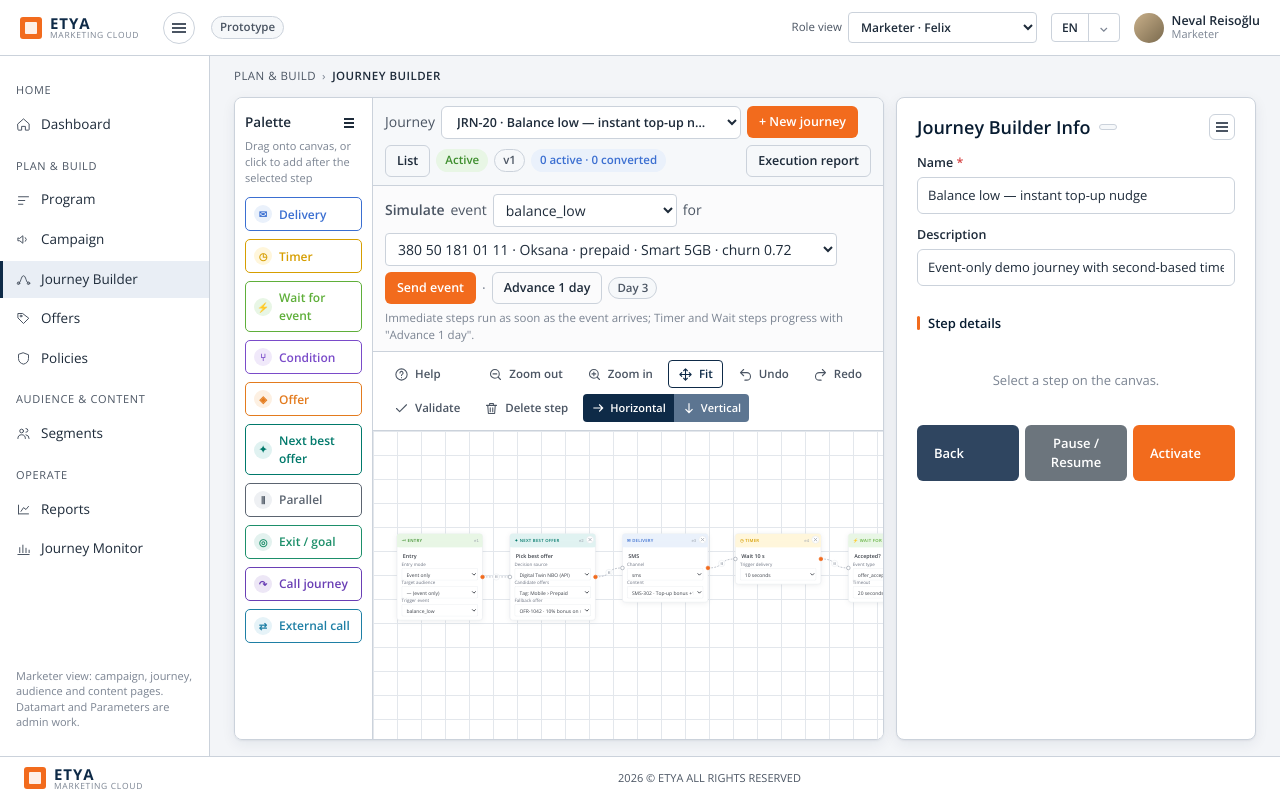
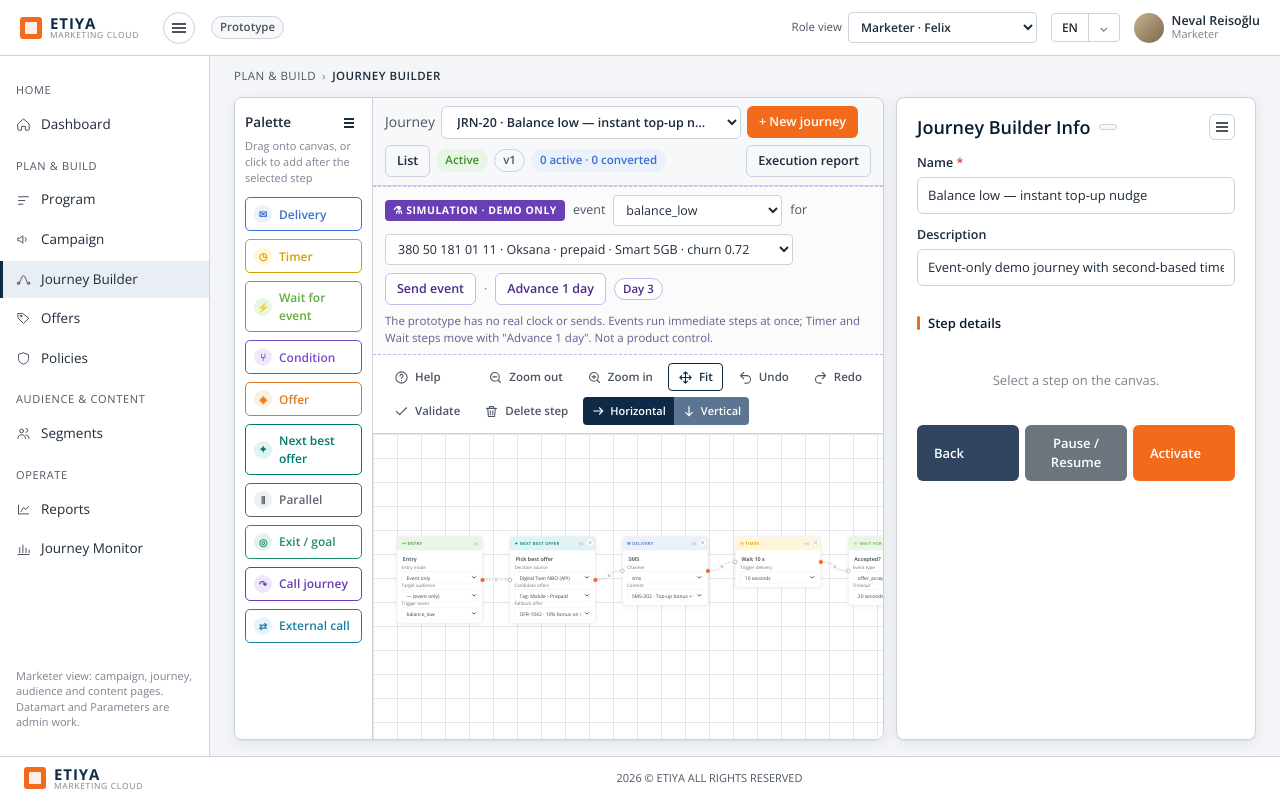
Before and after one commit to nevalreisoglu/CM-New-UI-UX, a plain HTML site: page index.html in a window 1280 px wide. Drawn offline with nearby package versions, Linux system fonts and the light colour scheme.

Commit message:
v41: ETIYA brand spelling + simulation strip marked demo-only
- Correct the brand name to ETIYA across the prototype: top-bar logo,
  footer, campaign label list (CAMP_LABELS), the label field on every
  demo campaign, the admin role name and the palette comment.
- Journey Builder and Journey Monitor: move "Send event", "Advance 1 day",
  "Advance 5 days" and "Reset" into a dashed purple "Simulation - demo only"
  strip with a .simbar style, so the demo clock controls read as prototype
  scaffolding rather than product features. Tooltips explain what each
  control does and the hint text states the prototype has no real clock
  or sends.
- README and CHANGELOG updated to v41; brand spelling fixed there too.

Co-Authored-By: Claude Opus 5 <noreply@anthropic.com>
Claude-Session: https://claude.ai/code/session_01BwiBgFyUtqeCnfaRCsqiLw

```diff
--- a/index.html
+++ b/index.html
@@ -3,7 +3,7 @@
 <title>ECM Journey Studio</title>
 <link rel="stylesheet" href="https://fonts.googleapis.com/css2?family=Open+Sans:wght@400;500;600;700&family=IBM+Plex+Mono:wght@400;500&display=swap">
 <style>
-/* Single-theme by design: Etya commercial palette — navy primary, dark-orange accent, neutral greys. --green keeps its variable name for compatibility but now carries the navy primary; status greens live in --ok. */
+/* Single-theme by design: Etiya commercial palette — navy primary, dark-orange accent, neutral greys. --green keeps its variable name for compatibility but now carries the navy primary; status greens live in --ok. */
 :root{
   --bg:#F3F5F8; --surface:#FFFFFF; --surface-2:#F6F8FA; --ink:#1E2B3A; --ink-2:#6B7280; --ink-3:#9AA1AC;
   --line:#E5E7EB; --line-2:#EEF0F3;
@@ -552,6 +552,15 @@ body{font-size:14px}
 .kv dt{font-weight:600;color:var(--ink-2)}
 .tip{width:15px;height:15px;font-size:9.5px}
 #camp-table td:first-child{min-width:200px}
+/* simulation strip — demo-only controls, visibly separated from product UI */
+.simbar{display:flex;align-items:center;gap:8px;flex-wrap:wrap;padding:8px 12px;margin:0 20px 10px;border:1.5px dashed #C9B8F0;background:repeating-linear-gradient(135deg,#F7F3FF 0 10px,#F2ECFD 10px 20px);border-radius:8px;font-size:12.5px}
+.ctool.simbar{margin:0;border-radius:0;border-left:0;border-right:0}
+.simbar .simtag{display:inline-flex;align-items:center;gap:5px;background:#6A3FB5;color:#fff;font-weight:700;font-size:10.5px;letter-spacing:.05em;text-transform:uppercase;padding:3px 8px;border-radius:4px;white-space:nowrap}
+.simbar .btn{background:#fff;border:1px solid #C9B8F0;color:#4B2A8C}
+.simbar .btn:hover{background:#EFE8FC}
+.simbar .pill{background:#fff;border-color:#C9B8F0;color:#4B2A8C}
+.simbar .hint{color:#6B5A8E;font-size:11.5px}
+.simbar select{border:1px solid #C9B8F0;border-radius:4px;padding:5px 8px;background:#fff}
 /* programs */
 .gantt{display:grid;grid-template-columns:230px 1fr;font-size:12.5px}
 .gantt .gh{padding:6px 10px;color:var(--ink-3);font-size:11px;border-bottom:1px solid var(--line-2)}
@@ -618,7 +627,7 @@ body{font-size:14px}
 
 <div class="app">
   <header class="topbar">
-    <div class="logo"><span class="mark"></span><span class="w"><b>ETYA</b><small>Marketing Cloud</small></span></div>
+    <div class="logo"><span class="mark"></span><span class="w"><b>ETIYA</b><small>Marketing Cloud</small></span></div>
     <button class="burger" id="btn-nav" aria-label="Collapse or expand the menu" title="Collapse menu"><i></i></button>
     <div class="proto"><span class="pill" title="Prototype — not a product version">Prototype</span></div>
     <div class="tright">
@@ -681,15 +690,15 @@ body{font-size:14px}
                 <div class="grow"></div>
                 <button class="btn sm outline" id="btn-report">Execution report</button>
               </div>
-              <div class="ctool evbar">
-                <span style="font-weight:600;color:var(--ink-2)">Simulate</span>
+              <div class="ctool evbar simbar" title="Demo only — not part of the product">
+                <span class="simtag">⚗ Simulation · demo only</span>
                 <label for="ev-name" style="color:var(--ink-2)">event</label><select id="ev-name"></select>
                 <label for="ev-cust" style="color:var(--ink-2)">for</label><select id="ev-cust"></select>
-                <button class="btn sm primary" id="btn-send-event">Send event</button>
+                <button class="btn sm" id="btn-send-event">Send event</button>
                 <span style="color:var(--ink-3)">·</span>
-                <button class="btn sm outline" id="btn-tick-j">Advance 1 day</button>
+                <button class="btn sm" id="btn-tick-j" title="Move the simulated clock one day forward">Advance 1 day</button>
                 <span class="pill" id="daypill-j">Day 0</span>
-                <span class="hint" style="color:var(--ink-3);font-size:11.5px">Immediate steps run as soon as the event arrives; Timer and Wait steps progress with "Advance 1 day".</span>
+                <span class="hint">The prototype has no real clock or sends. Events run immediate steps at once; Timer and Wait steps move with "Advance 1 day". Not a product control.</span>
               </div>
               <div class="ctool">
                 <button class="ic" title="Help"><svg viewBox="0 0 24 24"><circle cx="12" cy="12" r="9"/><path d="M9.5 9.5a2.5 2.5 0 1 1 3.5 2.3c-.7.4-1 .9-1 1.7M12 17h0"/></svg><span>Help</span></button>
@@ -850,14 +859,18 @@ body{font-size:14px}
     <section class="view" id="view-monitor">
       <div class="split" style="grid-template-columns:1fr 0;gap:0">
         <div class="card left">
-          <div class="card-h"><h2>Journey Monitor</h2><p>Per-customer journey state, funnel by step, and point-in-time participant lists. The simulator advances one day per tick with mock delivery outcomes and events.</p></div>
+          <div class="card-h"><h2>Journey Monitor</h2><p>Per-customer journey state, funnel by step, and point-in-time participant lists.</p></div>
           <div class="toolrow">
             <label for="msel" style="color:var(--ink-2)">Journey</label>
             <select id="msel"></select>
-            <button class="btn sm primary" id="btn-tick">Advance 1 day</button>
-            <button class="btn sm grey" id="btn-tick5">Advance 5 days</button>
-            <button class="btn sm outline" id="btn-reset">Reset</button>
+          </div>
+          <div class="simbar" title="Demo only — not part of the product">
+            <span class="simtag">⚗ Simulation · demo only</span>
+            <button class="btn sm" id="btn-tick" title="Move the simulated clock one day forward: timers expire, mock delivery outcomes are generated, customers move on">Advance 1 day</button>
+            <button class="btn sm" id="btn-tick5" title="Five days at once">Advance 5 days</button>
+            <button class="btn sm" id="btn-reset" title="Back to day 0; participants reloaded from the entry segment">Reset</button>
             <span class="pill" id="daypill">Day 0</span>
+            <span class="hint">The prototype has no real clock or sends — these buttons move a simulated clock so you can watch customers progress. In the product the monitor updates on its own.</span>
           </div>
           <div class="h4">Journeys — status, version and activation</div>
           <div class="padx" style="padding-bottom:8px">
@@ -999,7 +1012,7 @@ body{font-size:14px}
       <div class="padx" style="overflow:auto;padding-top:8px"><table class="tbl" id="jlist-table"><thead><tr><th>Journey</th><th>Status</th><th>Version</th><th>Entry</th><th>Steps</th><th>Participants</th><th>Activated</th><th>Created</th><th></th></tr></thead><tbody></tbody></table></div>
     </div>
   </div>
-  <footer class="footer"><div class="logo"><span class="mark"></span><span class="w"><b>ETYA</b><small>Marketing Cloud</small></span></div><div class="c">2026 © ETYA ALL RIGHTS RESERVED</div></footer>
+  <footer class="footer"><div class="logo"><span class="mark"></span><span class="w"><b>ETIYA</b><small>Marketing Cloud</small></span></div><div class="c">2026 © ETIYA ALL RIGHTS RESERVED</div></footer>
 </div>
 
 <script>
@@ -1081,22 +1094,22 @@ const CAMPAIGNS = [
   {id:'434',name:'Renewal opened → app push follow-up',type:'Event',status:'Active',category:'Retention',sub:'Package renewal',label:'KYIVSTAR-DEMO',program:'Package renewal',createdBy:'Neval Reisoğlu',updatedBy:'Neval Reisoğlu',created:'2026-09-09',updated:'2026-09-12',start:'2026-09-14T00:00',end:'2026-09-30T23:59',datamart:'Event DataMart',cg:'No Control Group',presend:'1 day',priority:14,cbd:true,alarms:false,objective:'Customers who opened the renewal SMS but did not renew get a push with one-tap renewal.',desc:'Follow-up to customers who opened the renewal SMS (segment on the Event DataMart).',strategy:'Manual',lists:[{id:'ML-2203',mode:'Include'}],offers:['OFR-1042'],channels:['push'],contents:['PSH-401'],sortCol:'',sortDir:''},
   {id:'435',name:'Renewal — last day reminder',type:'Info',status:'Active',category:'Retention',sub:'Package renewal',label:'KYIVSTAR-DEMO',program:'Package renewal',createdBy:'Neval Reisoğlu',updatedBy:'Neval Reisoğlu',created:'2026-09-09',updated:'2026-09-12',start:'2026-09-14T00:00',end:'2026-09-30T23:59',datamart:'Main DataMart',cg:'5% Control Group',presend:'1 day',priority:8,cbd:true,alarms:false,objective:'Info message on the expiry day for customers still not renewed.',desc:'Scheduled at 10:00 local; pre-sent period prevents duplicate sends.',strategy:'Manual',lists:[{id:'ML-2202',mode:'Include'},{id:'ML-2203',mode:'Exclude'},{id:'ML-2210',mode:'Exclude'}],offers:[],channels:['sms'],contents:['SMS-303'],sortCol:'',sortDir:''},
   {id:'436',name:'Data add-on cross-sell after renewal',type:'Offer',status:'Draft',category:'Upsell',sub:'Data add-on',label:'KYIVSTAR-DEMO',program:'Package renewal',createdBy:'Neval Reisoğlu',updatedBy:'',created:'2026-09-12',updated:'2026-09-12',start:'2026-09-15T00:00',end:'2026-10-15T23:59',datamart:'Main DataMart',cg:'No Control Group',presend:'7 days',priority:6,cbd:true,alarms:false,objective:'Offer 5 GB add-on to renewed high-usage customers; Campaign Type overlap rule keeps it behind 433.',desc:'',strategy:'NBO',lists:[{id:'ML-2402',mode:'Include'}],offers:['OFR-1043'],channels:['push','sms'],contents:['PSH-403','SMS-320'],sortCol:'DATA_USAGE_GB',sortDir:'Descending'},
-  {id:'3310',name:'Top-up bonus 10%',type:'Offer',status:'Active',category:'Retention',sub:'Top-up',label:'ETYA',program:'Churn prevention',createdBy:'Neval Reisoğlu',updatedBy:'Neval Reisoğlu',created:'2026-08-30',updated:'2026-09-05',start:'2026-09-01T00:00',end:'2026-12-31T23:59',datamart:'Main DataMart',cg:'5% Control Group',presend:'3 days',priority:10,cbd:true,alarms:false,objective:'Bonus on next top-up for churn-risk prepaid.',desc:'',strategy:'NBO',lists:[{id:'ML-2201',mode:'Include'}],offers:['OFR-1042'],channels:['sms','push'],contents:['SMS-302','PSH-401'],sortCol:'CHURN_RISK',sortDir:'Descending'},
-  {id:'3311',name:'Bonus reminder',type:'Info',status:'Active',category:'Retention',sub:'Top-up',label:'ETYA',program:'Churn prevention',createdBy:'Neval Reisoğlu',updatedBy:'',created:'2026-08-30',updated:'2026-08-30',start:'2026-09-01T00:00',end:'2026-12-31T23:59',datamart:'Main DataMart',cg:'No Control Group',presend:'1 day',priority:5,cbd:true,alarms:false,objective:'',desc:'',strategy:'Manual',lists:[{id:'ML-2201',mode:'Include'}],offers:[],channels:['push'],contents:['PSH-402'],sortCol:'',sortDir:''},
-  {id:'3312',name:'Retention personal offer',type:'Offer',status:'Active',category:'Retention',sub:'Assisted',label:'ETYA',program:'Churn prevention',createdBy:'Burcu Şahin',updatedBy:'',created:'2026-08-21',updated:'2026-08-21',start:'2026-09-01T00:00',end:'2026-12-31T23:59',datamart:'Main DataMart',cg:'No Control Group',presend:'30 days',priority:18,cbd:true,alarms:true,objective:'',desc:'',strategy:'Manual',lists:[{id:'ML-2201',mode:'Include'}],offers:['OFR-1060'],channels:['tm'],contents:['TM-601'],sortCol:'',sortDir:''},
-  {id:'2001',name:'Welcome',type:'Info',status:'Active',category:'Onboarding',sub:'Welcome',label:'ETYA',program:'Onboarding',createdBy:'Burcu Şahin',updatedBy:'Neval Reisoğlu',created:'2026-07-02',updated:'2026-08-11',start:'2026-07-05T00:00',end:'2026-12-31T23:59',datamart:'Main DataMart',cg:'No Control Group',presend:'365 days',priority:9,cbd:true,alarms:false,objective:'',desc:'',strategy:'Manual',lists:[{id:'ML-2301',mode:'Include'}],offers:[],channels:['email'],contents:['EML-201'],sortCol:'',sortDir:''},
-  {id:'2002',name:'Get the app',type:'Info',status:'Active',category:'Onboarding',sub:'App adoption',label:'ETYA',program:'Onboarding',createdBy:'Burcu Şahin',updatedBy:'',created:'2026-07-02',updated:'2026-07-02',start:'2026-07-05T00:00',end:'2026-12-31T23:59',datamart:'Main DataMart',cg:'No Control Group',presend:'30 days',priority:4,cbd:true,alarms:false,objective:'',desc:'',strategy:'Manual',lists:[{id:'ML-2301',mode:'Include'}],offers:[],channels:['sms'],contents:['SMS-310'],sortCol:'',sortDir:''},
-  {id:'2003',name:'5G first month free',type:'Offer',status:'Active',category:'Upsell',sub:'5G',label:'ETYA',program:'Growth',createdBy:'Ali Yasin Çiçek',updatedBy:'',created:'2026-07-20',updated:'2026-07-20',start:'2026-08-01T00:00',end:'2026-12-31T23:59',datamart:'Main DataMart',cg:'10% Control Group',presend:'60 days',priority:7,cbd:true,alarms:false,objective:'',desc:'',strategy:'Manual',lists:[{id:'ML-2402',mode:'Include'}],offers:['OFR-1051'],channels:['email','push'],contents:['EML-211','PSH-403'],sortCol:'',sortDir:''},
-  {id:'2410',name:'Data add-on 5GB',type:'Offer',status:'Expired',category:'Upsell',sub:'Data add-on',label:'ETYA',program:'Growth',createdBy:'Ali Yasin Çiçek',updatedBy:'',created:'2026-05-02',updated:'2026-05-02',start:'2026-05-05T00:00',end:'2026-06-30T23:59',datamart:'Main DataMart',cg:'No Control Group',presend:'30 days',priority:6,cbd:true,alarms:false,objective:'',desc:'',strategy:'Manual',lists:[{id:'ML-2402',mode:'Include'}],offers:['OFR-1043'],channels:['email'],contents:['EML-212'],sortCol:'',sortDir:''},
-  {id:'2511',name:'NPS survey — day 30',type:'Survey',status:'Active',category:'Experience',sub:'NPS',label:'ETYA',program:'Onboarding',createdBy:'Burcu Şahin',updatedBy:'',created:'2026-06-14',updated:'2026-06-14',start:'2026-07-01T00:00',end:'2026-12-31T23:59',datamart:'Main DataMart',cg:'No Control Group',presend:'90 days',priority:2,cbd:true,alarms:false,objective:'',desc:'',strategy:'Manual',lists:[{id:'ML-2301',mode:'Include'}],offers:[],channels:['email'],contents:['EML-230'],sortCol:'',sortDir:''},
-  {id:'2612',name:'Win-back 20% discount',type:'Offer',status:'Expired',category:'Win-back',sub:'Discount',label:'ETYA',program:'Churn prevention',createdBy:'Neval Reisoğlu',updatedBy:'',created:'2026-04-10',updated:'2026-04-10',start:'2026-04-15T00:00',end:'2026-05-31T23:59',datamart:'Main DataMart',cg:'No Control Group',presend:'30 days',priority:15,cbd:true,alarms:false,objective:'',desc:'',strategy:'Manual',lists:[{id:'ML-2201',mode:'Include'}],offers:['OFR-1042'],channels:['sms'],contents:['SMS-302'],sortCol:'',sortDir:''},
-  {id:'374',name:'Budget Conscious Streamers Retention',type:'Offer',status:'Active',category:'Retention',sub:'Streaming',label:'ETYA',program:'',createdBy:'Buket Vatansever',updatedBy:'Buket Vatansever',created:'2026-08-07',updated:'2026-08-09',start:'2026-08-10T00:00',end:'2026-10-31T23:59',datamart:'Main DataMart',cg:'No Control Group',presend:'7 days',priority:5,cbd:true,alarms:false,objective:'',desc:'',strategy:'Manual',lists:[{id:'ML-2201',mode:'Include'}],offers:['OFR-1043'],channels:['push'],contents:['PSH-401'],sortCol:'',sortDir:''},
-  {id:'372',name:'High-Value Gamers Content Plus Value Pack',type:'Offer',status:'Active',category:'Upsell',sub:'Content',label:'ETYA',program:'',createdBy:'Berk Demir',updatedBy:'Berk Demir',created:'2026-08-06',updated:'2026-08-06',start:'2026-08-10T00:00',end:'2026-10-31T23:59',datamart:'Main DataMart',cg:'No Control Group',presend:'7 days',priority:5,cbd:true,alarms:false,objective:'',desc:'',strategy:'Manual',lists:[{id:'ML-2402',mode:'Include'}],offers:['OFR-1043'],channels:['email'],contents:['EML-212'],sortCol:'',sortDir:''},
-  {id:'365',name:'ecm_auto_Campaign20260807478',type:'Info',status:'Expired',category:'Test',sub:'Automation',label:'ETYA',program:'',createdBy:'Ali Yasin Çiçek',updatedBy:'',created:'2026-08-07',updated:'2026-08-07',start:'2026-08-07T00:00',end:'2026-08-07T23:59',datamart:'Main DataMart',cg:'No Control Group',presend:'1 day',priority:1,cbd:true,alarms:false,objective:'',desc:'',strategy:'Manual',lists:[],offers:[],channels:['sms'],contents:['SMS-310'],sortCol:'',sortDir:''},
+  {id:'3310',name:'Top-up bonus 10%',type:'Offer',status:'Active',category:'Retention',sub:'Top-up',label:'ETIYA',program:'Churn prevention',createdBy:'Neval Reisoğlu',updatedBy:'Neval Reisoğlu',created:'2026-08-30',updated:'2026-09-05',start:'2026-09-01T00:00',end:'2026-12-31T23:59',datamart:'Main DataMart',cg:'5% Control Group',presend:'3 days',priority:10,cbd:true,alarms:false,objective:'Bonus on next top-up for churn-risk prepaid.',desc:'',strategy:'NBO',lists:[{id:'ML-2201',mode:'Include'}],offers:['OFR-1042'],channels:['sms','push'],contents:['SMS-302','PSH-401'],sortCol:'CHURN_RISK',sortDir:'Descending'},
+  {id:'3311',name:'Bonus reminder',type:'Info',status:'Active',category:'Retention',sub:'Top-up',label:'ETIYA',program:'Churn prevention',createdBy:'Neval Reisoğlu',updatedBy:'',created:'2026-08-30',updated:'2026-08-30',start:'2026-09-01T00:00',end:'2026-12-31T23:59',datamart:'Main DataMart',cg:'No Control Group',presend:'1 day',priority:5,cbd:true,alarms:false,objective:'',desc:'',strategy:'Manual',lists:[{id:'ML-2201',mode:'Include'}],offers:[],channels:['push'],contents:['PSH-402'],sortCol:'',sortDir:''},
+  {id:'3312',name:'Retention personal offer',type:'Offer',status:'Active',category:'Retention',sub:'Assisted',label:'ETIYA',program:'Churn prevention',createdBy:'Burcu Şahin',updatedBy:'',created:'2026-08-21',updated:'2026-08-21',start:'2026-09-01T00:00',end:'2026-12-31T23:59',datamart:'Main DataMart',cg:'No Control Group',presend:'30 days',priority:18,cbd:true,alarms:true,objective:'',desc:'',strategy:'Manual',lists:[{id:'ML-2201',mode:'Include'}],offers:['OFR-1060'],channels:['tm'],contents:['TM-601'],sortCol:'',sortDir:''},
+  {id:'2001',name:'Welcome',type:'Info',status:'Active',category:'Onboarding',sub:'Welcome',label:'ETIYA',program:'Onboarding',createdBy:'Burcu Şahin',updatedBy:'Neval Reisoğlu',created:'2026-07-02',updated:'2026-08-11',start:'2026-07-05T00:00',end:'2026-12-31T23:59',datamart:'Main DataMart',cg:'No Control Group',presend:'365 days',priority:9,cbd:true,alarms:false,objective:'',desc:'',strategy:'Manual',lists:[{id:'ML-2301',mode:'Include'}],offers:[],channels:['email'],contents:['EML-201'],sortCol:'',sortDir:''},
+  {id:'2002',name:'Get the app',type:'Info',status:'Active',category:'Onboarding',sub:'App adoption',label:'ETIYA',program:'Onboarding',createdBy:'Burcu Şahin',updatedBy:'',created:'2026-07-02',updated:'2026-07-02',start:'2026-07-05T00:00',end:'2026-12-31T23:59',datamart:'Main DataMart',cg:'No Control Group',presend:'30 days',priority:4,cbd:true,alarms:false,objective:'',desc:'',strategy:'Manual',lists:[{id:'ML-2301',mode:'Include'}],offers:[],channels:['sms'],contents:['SMS-310'],sortCol:'',sortDir:''},
+  {id:'2003',name:'5G first month free',type:'Offer',status:'Active',category:'Upsell',sub:'5G',label:'ETIYA',program:'Growth',createdBy:'Ali Yasin Çiçek',updatedBy:'',created:'2026-07-20',updated:'2026-07-20',start:'2026-08-01T00:00',end:'2026-12-31T23:59',datamart:'Main DataMart',cg:'10% Control Group',presend:'60 days',priority:7,cbd:true,alarms:false,objective:'',desc:'',strategy:'Manual',lists:[{id:'ML-2402',mode:'Include'}],offers:['OFR-1051'],channels:['email','push'],contents:['EML-211','PSH-403'],sortCol:'',sortDir:''},
+  {id:'2410',name:'Data add-on 5GB',type:'Offer',status:'Expired',category:'Upsell',sub:'Data add-on',label:'ETIYA',program:'Growth',createdBy:'Ali Yasin Çiçek',updatedBy:'',created:'2026-05-02',updated:'2026-05-02',start:'2026-05-05T00:00',end:'2026-06-30T23:59',datamart:'Main DataMart',cg:'No Control Group',presend:'30 days',priority:6,cbd:true,alarms:false,objective:'',desc:'',strategy:'Manual',lists:[{id:'ML-2402',mode:'Include'}],offers:['OFR-1043'],channels:['email'],contents:['EML-212'],sortCol:'',sortDir:''},
+  {id:'2511',name:'NPS survey — day 30',type:'Survey',status:'Active',category:'Experience',sub:'NPS',label:'ETIYA',program:'Onboarding',createdBy:'Burcu Şahin',updatedBy:'',created:'2026-06-14',updated:'2026-06-14',start:'2026-07-01T00:00',end:'2026-12-31T23:59',datamart:'Main DataMart',cg:'No Control Group',presend:'90 days',priority:2,cbd:true,alarms:false,objective:'',desc:'',strategy:'Manual',lists:[{id:'ML-2301',mode:'Include'}],offers:[],channels:['email'],contents:['EML-230'],sortCol:'',sortDir:''},
+  {id:'2612',name:'Win-back 20% discount',type:'Offer',status:'Expired',category:'Win-back',sub:'Discount',label:'ETIYA',program:'Churn prevention',createdBy:'Neval Reisoğlu',updatedBy:'',created:'2026-04-10',updated:'2026-04-10',start:'2026-04-15T00:00',end:'2026-05-31T23:59',datamart:'Main DataMart',cg:'No Control Group',presend:'30 days',priority:15,cbd:true,alarms:false,objective:'',desc:'',strategy:'Manual',lists:[{id:'ML-2201',mode:'Include'}],offers:['OFR-1042'],channels:['sms'],contents:['SMS-302'],sortCol:'',sortDir:''},
+  {id:'374',name:'Budget Conscious Streamers Retention',type:'Offer',status:'Active',category:'Retention',sub:'Streaming',label:'ETIYA',program:'',createdBy:'Buket Vatansever',updatedBy:'Buket Vatansever',created:'2026-08-07',updated:'2026-08-09',start:'2026-08-10T00:00',end:'2026-10-31T23:59',datamart:'Main DataMart',cg:'No Control Group',presend:'7 days',priority:5,cbd:true,alarms:false,objective:'',desc:'',strategy:'Manual',lists:[{id:'ML-2201',mode:'Include'}],offers:['OFR-1043'],channels:['push'],contents:['PSH-401'],sortCol:'',sortDir:''},
+  {id:'372',name:'High-Value Gamers Content Plus Value Pack',type:'Offer',status:'Active',category:'Upsell',sub:'Content',label:'ETIYA',program:'',createdBy:'Berk Demir',updatedBy:'Berk Demir',created:'2026-08-06',updated:'2026-08-06',start:'2026-08-10T00:00',end:'2026-10-31T23:59',datamart:'Main DataMart',cg:'No Control Group',presend:'7 days',priority:5,cbd:true,alarms:false,objective:'',desc:'',strategy:'Manual',lists:[{id:'ML-2402',mode:'Include'}],offers:['OFR-1043'],channels:['email'],contents:['EML-212'],sortCol:'',sortDir:''},
+  {id:'365',name:'ecm_auto_Campaign20260807478',type:'Info',status:'Expired',category:'Test',sub:'Automation',label:'ETIYA',program:'',createdBy:'Ali Yasin Çiçek',updatedBy:'',created:'2026-08-07',updated:'2026-08-07',start:'2026-08-07T00:00',end:'2026-08-07T23:59',datamart:'Main DataMart',cg:'No Control Group',presend:'1 day',priority:1,cbd:true,alarms:false,objective:'',desc:'',strategy:'Manual',lists:[],offers:[],channels:['sms'],contents:['SMS-310'],sortCol:'',sortDir:''},
 ];
 const CAMP_TYPES=['Offer','Info'];
 const CAMP_CATS={Retention:['Package renewal','Top-up','Assisted','Streaming'],Upsell:['Data add-on','5G','Content'],Onboarding:['Welcome','App adoption'],'Win-back':['Discount'],Experience:['NPS'],Test:['Automation']};
-const CAMP_LABELS=['KYIVSTAR-DEMO','ETYA','B2B','PARTNER'];
+const CAMP_LABELS=['KYIVSTAR-DEMO','ETIYA','B2B','PARTNER'];
 /* meeting 3: optional Info fields are configuration (per customer / version); single-brand customers never see the brand field */
 const CAMP_CFG={objective:true,desc:false,multiBrand:false};
 const CAMP_STATUS_CLS={Active:'ok',Draft:'grey','Pending approval':'warn',Paused:'warn',Expired:'bad',Stopped:'bad',Rejected:'bad'};
@@ -1735,7 +1748,7 @@ function render(){ renderCanvas(); renderNodePanel(); renderOffers(); renderPoli
 document.querySelectorAll('.nav button[data-view]').forEach(b=>b.onclick=()=>showView(b.dataset.view));
 
 /* role view — pages and actions follow the signed-in role (persona decision from the UX meeting) */
-const ROLE_NAMES={marketer:'Marketer',approver:'Approver',admin:'Etya Admin',cmo:'CMO / Executive'};
+const ROLE_NAMES={marketer:'Marketer',approver:'Approver',admin:'Etiya Admin',cmo:'CMO / Executive'};
 let ROLE='marketer';
 function applyRole(r){ ROLE=r; document.getElementById('role-lbl').textContent=ROLE_NAMES[r];
   document.querySelectorAll('.nav button[data-roles]').forEach(b=>{ b.hidden=!b.dataset.roles.split(' ').includes(r); });
```
Also changed, not shown: CHANGELOG.md, README.md.
